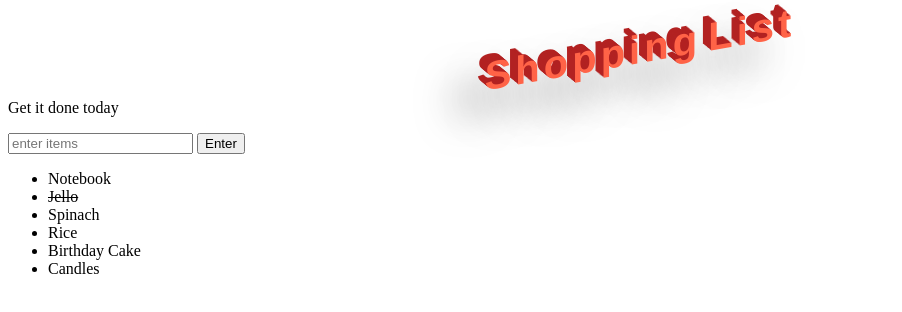
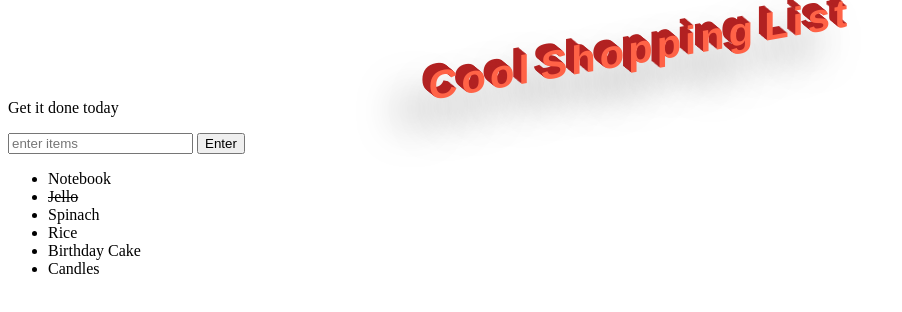
Before and after one commit to Kang-Yuchan/JS-DOM, a plain HTML site: page index.html in a window 1280 px wide. Shown: the whole page, without its empty margins (0-902 px from the left). Drawn offline with Linux system fonts and the light colour scheme.

Commit message:
changing title

```diff
--- a/index.html
+++ b/index.html
@@ -5,7 +5,7 @@
 	<link rel="stylesheet" type="text/css" href="style.css">
 </head>
 <body>
-	<h1 class="coolTitle">Shopping List</h1>
+	<h1 class="coolTitle">Cool Shopping List</h1>
 	<p id="first">Get it done today</p>
 	<input id="userinput" type="text" placeholder="enter items">
 	<button id="enter">Enter</button>
```
